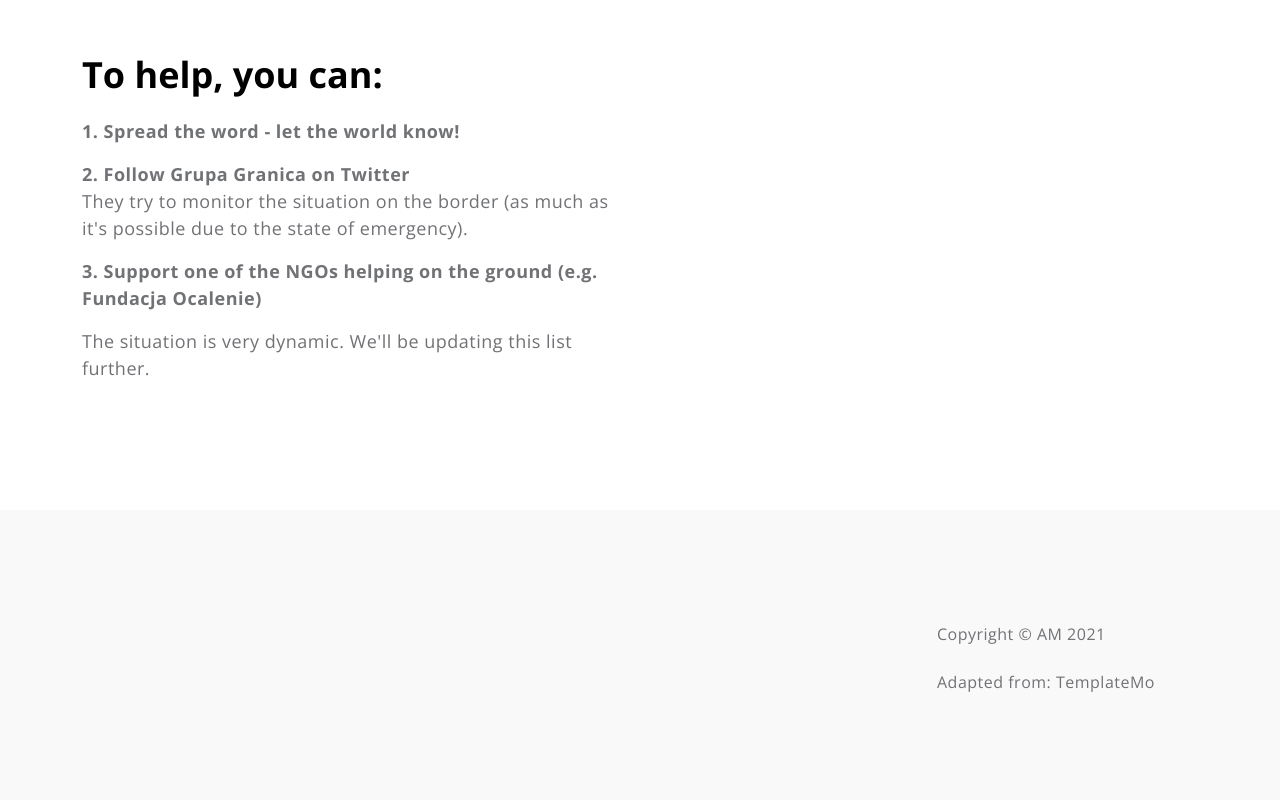
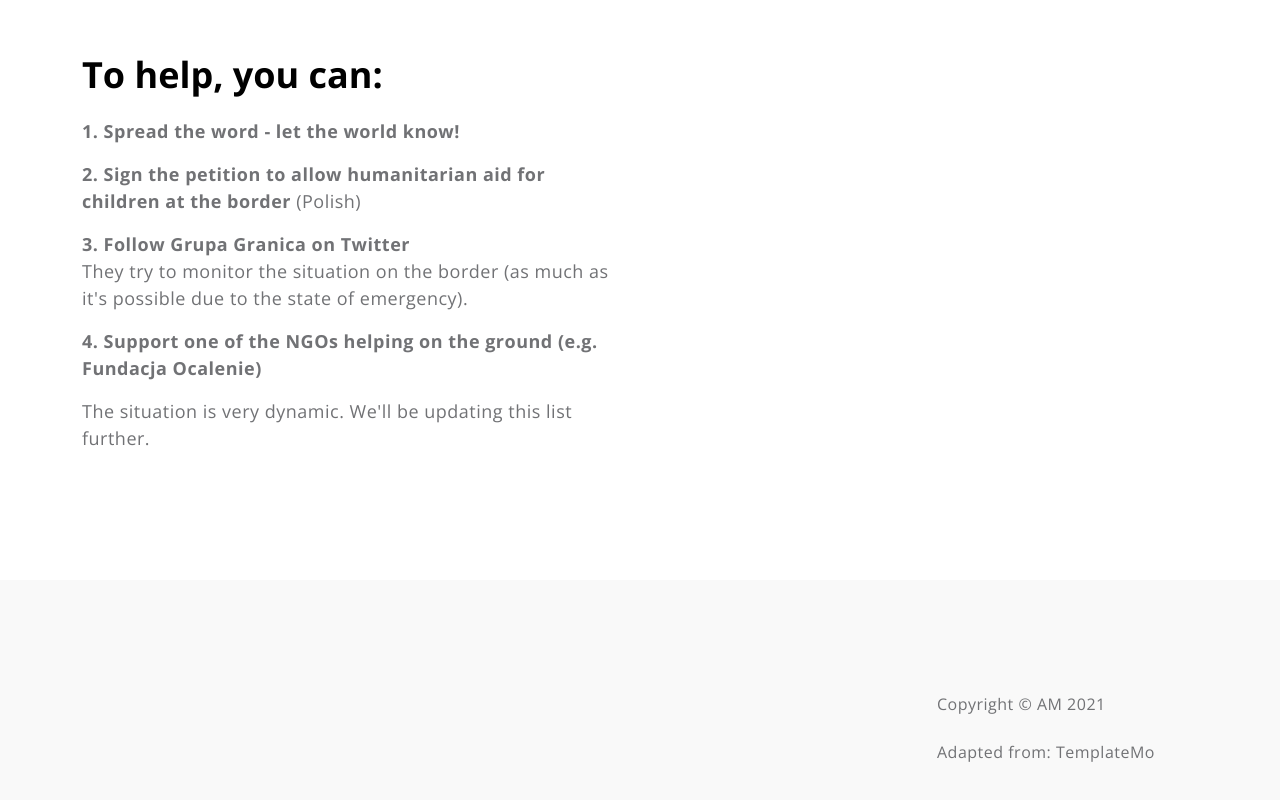
Before and after one commit to AlxndrMlk/stoppushbacks, a plain HTML site: page index.html in a window 1280 px wide. Shown: the part 2850-3650 px from the top of the page. Drawn offline with nearby package versions, Linux system fonts and the light colour scheme.

Commit message:
Updt content

```diff
--- a/index.html
+++ b/index.html
@@ -165,12 +165,15 @@ https://templatemo.com/tm-566-medic-care
 
                             <p><strong>1. Spread the word - let the world know!</strong></p>
                             <p>
-                                <strong>2. Follow <a href="https://twitter.com/grupagranica?lang=en">Grupa Granica on Twitter</a></strong>
+                                <strong>2. <a href="https://unicef.pl/chce-pomoc/podpisz-apel/apel-dzieci-na-granicy?utm_source=TYP&fbclid=IwAR3L0njMjNvp3nASTnCr-61T2YfokOq_8xtlbM17brND1nyTqoH2BeyZQM0">Sign the petition to allow humanitarian aid for children at the border</a></strong> (Polish)
+                            </p>
+                            <p>
+                                <strong>3. Follow <a href="https://twitter.com/grupagranica?lang=en">Grupa Granica on Twitter</a></strong>
                                 <br>
                                 They try to monitor the situation on the border (as much as it's possible due to the state of emergency).
                             </p>
 
-                            <p><strong>3. Support one of the NGOs helping on the ground (e.g. <a href="https://en.ocalenie.org.pl">Fundacja Ocalenie</a>)</strong></p>
+                            <p><strong>4. Support one of the NGOs helping on the ground (e.g. <a href="https://en.ocalenie.org.pl">Fundacja Ocalenie</a>)</strong></p>
 
                             <p>The situation is very dynamic. We'll be updating this list further.</p>
 
```
